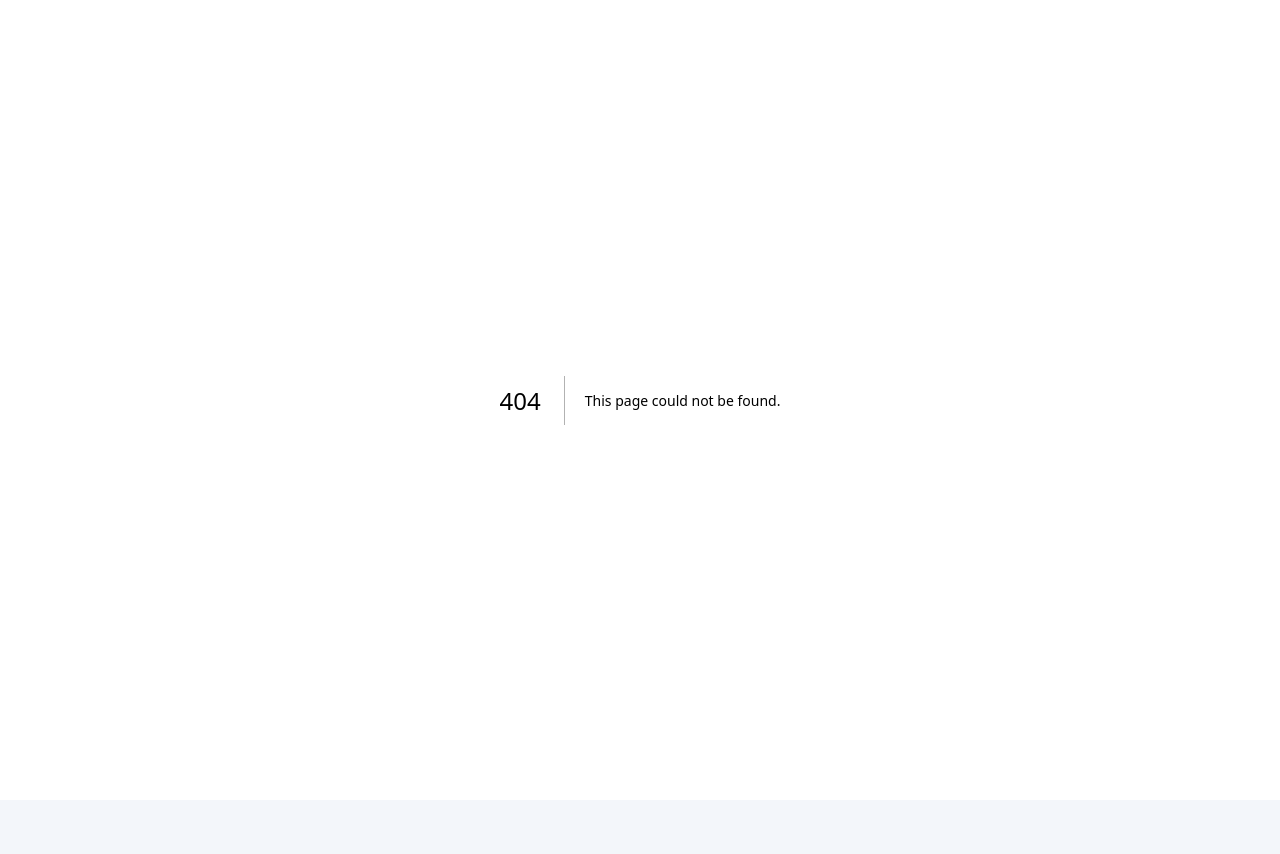
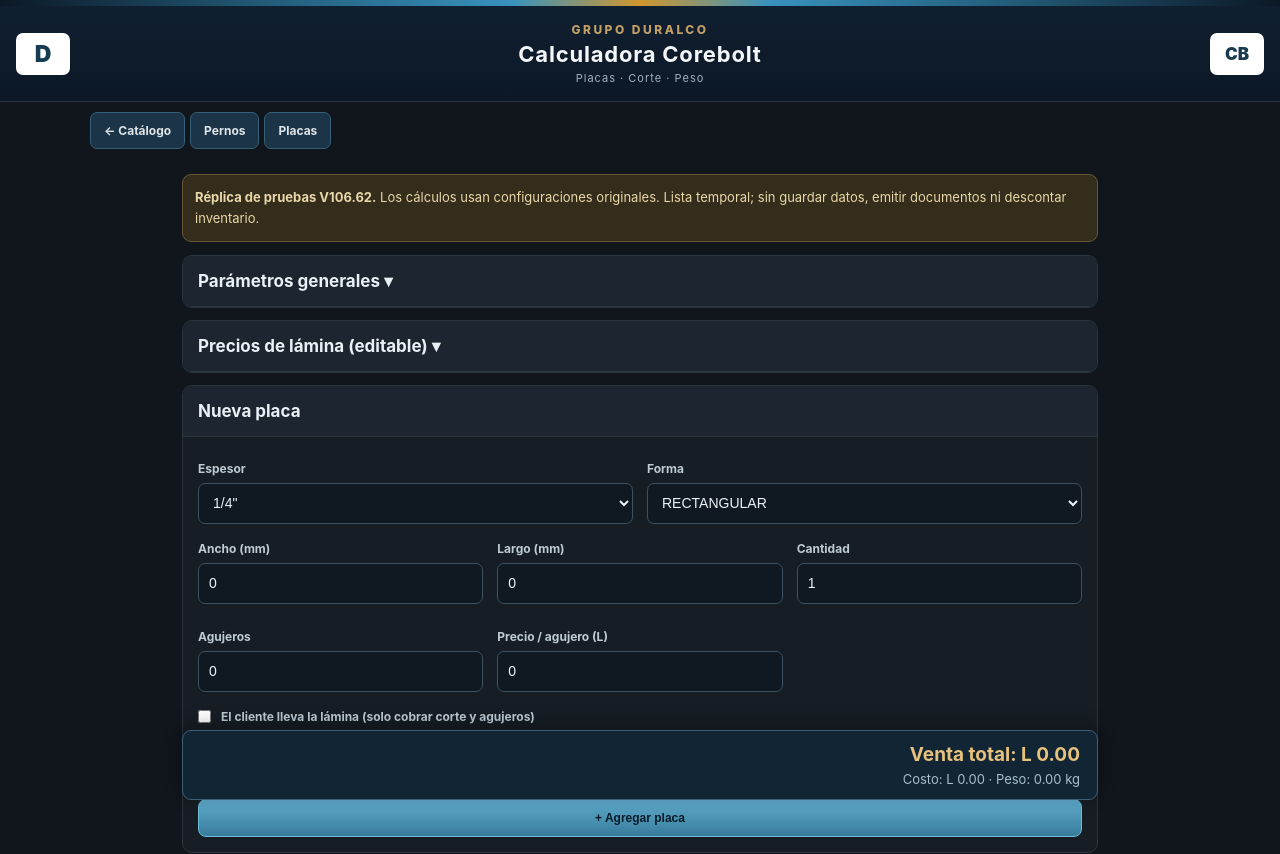
Before and after one commit to IsaacDuron14/erp-industrial-duralco, a Next.js app: page /placas in a window 1280 px wide. Before the commit this address had no page. Shown: the top 854 px of the page. Before the commit the page ends 800 px from the top, so only its background shows below. Built offline with nearby package versions, Linux system fonts and the light colour scheme.

Commit message:
feat(placas): isolated original V106.62 plate calculator preview and list

```diff
--- /dev/null
+++ b/app/placas/page.tsx
@@ -0,0 +1,42 @@
+"use client";
+import {useState,useMemo} from "react";
+import Link from "next/link";
+import {calcPlaca,DEFAULT_CONFIG_PLACAS,DEFAULT_PARAMS_PLACAS,type Placa} from "@/lib/corebolt/v10662/placas";
+const init:Placa={espesor:'1/4"',forma:"RECTANGULAR",ancho:0,largo:0,diametro:0,area:0,perimetro:0,agujeros:0,precioagujero:0,cantidad:1,clienteLlevaLamina:false,precioManual:0};
+const m=(n:number)=>"L "+n.toLocaleString("es-HN",{minimumFractionDigits:2,maximumFractionDigits:2});
+export default function Placas(){
+ const [p,setP]=useState<Placa>(init),[rows,setRows]=useState<Placa[]>([]),[edit,setEdit]=useState<number|null>(null),[error,setError]=useState("");
+ const cfg=DEFAULT_CONFIG_PLACAS.find(c=>c.espesor===p.espesor),result=calcPlaca(p,cfg);
+ const total=useMemo(()=>rows.reduce((s,x)=>{const c=DEFAULT_CONFIG_PLACAS.find(y=>y.espesor===x.espesor);const r=calcPlaca(x,c);return {sale:s.sale+(r?.venta_total||0),cost:s.cost+(r?.costo_total||0),weight:s.weight+(r?.peso_total||0)}},{sale:0,cost:0,weight:0}),[rows]);
+ function field<K extends keyof Placa>(k:K,v:Placa[K]){setP(old=>({...old,[k]:v}));}
+ function add(e:React.FormEvent){e.preventDefault();setError("");
+ if(!cfg||cfg.precio_lamina<=0){setError("En V106.62, este espesor no tiene precio de lámina cargado.");return;}
+ if(p.cantidad<=0||!Number.isFinite(p.cantidad)){setError("Cantidad inválida.");return;}
+ setRows(old=>edit===null?[...old,{...p}]:old.map((x,i)=>i===edit?{...p}:x));setP(init);setEdit(null);}
+ return <div className="legacy-shell pernos-shell"><div className="legacy-stripe"/><header className="legacy-header"><div className="legacy-mark">D</div><div className="legacy-brand"><div className="legacy-overline">GRUPO DURALCO</div><h1>Calculadora Corebolt</h1><div className="legacy-subtitle">Placas · Corte · Peso</div></div><div className="legacy-mark legacy-mark-bolt">CB</div></header>
+ <nav className="legacy-tabs"><Link href="/" className="legacy-tab">← Catálogo</Link><Link href="/pernos" className="legacy-tab">Pernos</Link><span className="legacy-tab catalog-active">Placas</span></nav>
+ <main className="legacy-main pernos-main"><div className="pernos-caution"><strong>Réplica de pruebas V106.62.</strong> Los cálculos usan configuraciones originales. Lista temporal; sin guardar datos, emitir documentos ni descontar inventario.</div>
+ <details className="pernos-panel"><summary>Parámetros generales ▾</summary><div className="pernos-panel-body"><p>Parámetros originales bloqueados.</p><div className="pernos-grid">{Object.entries(DEFAULT_PARAMS_PLACAS).map(([k,v])=><label key={k}>{k}<input readOnly value={k==="perdida"||k==="utilidad"||k==="isv"?v*100+" %":v}/></label>)}</div></div></details>
+ <details className="pernos-panel"><summary>Precios de lámina (editable) ▾</summary><div className="pernos-panel-body"><p>Se preservan {DEFAULT_CONFIG_PLACAS.length} espesores de referencia; edición pendiente de permisos y SQL.</p><div className="pernos-table-wrap"><table><thead><tr><th>Espesor</th><th>mm</th><th>Precio lámina</th><th>Corte L/pulg</th></tr></thead><tbody>{DEFAULT_CONFIG_PLACAS.map(x=><tr key={x.espesor}><td>{x.espesor}</td><td>{x.espesor_mm}</td><td>{m(x.precio_lamina)}</td><td>{m(x.corte_lpulg)}</td></tr>)}</tbody></table></div></div></details>
+ <section className="pernos-panel"><h2 className="pernos-fixed-head">Nueva placa</h2><form onSubmit={add} className="pernos-panel-body">
+ <div className="pernos-grid"><label>Espesor<select value={p.espesor} onChange={e=>field("espesor",e.target.value)}>{DEFAULT_CONFIG_PLACAS.map(x=><option key={x.espesor}>{x.espesor}</option>)}</select></label>
+ <label>Forma<select value={p.forma} onChange={e=>field("forma",e.target.value as Placa["forma"])}>{["RECTANGULAR","CUADRADA","CIRCULAR","PERSONALIZADA"].map(x=><option key={x}>{x}</option>)}</select></label></div>
+ <div className="pernos-grid three">
+ {(p.forma==="RECTANGULAR"||p.forma==="CUADRADA")&&<label>Ancho (mm)<input type="number" step=".01" value={p.ancho} onChange={e=>field("ancho",Number(e.target.value))}/></label>}
+ {p.forma==="RECTANGULAR"&&<label>Largo (mm)<input type="number" step=".01" value={p.largo} onChange={e=>field("largo",Number(e.target.value))}/></label>}
+ {p.forma==="CIRCULAR"&&<label>Diámetro (mm)<input type="number" step=".01" value={p.diametro} onChange={e=>field("diametro",Number(e.target.value))}/></label>}
+ {p.forma==="PERSONALIZADA"&&<><label>Área (mm²)<input type="number" step=".01" value={p.area} onChange={e=>field("area",Number(e.target.value))}/></label><label>Perímetro (mm)<input type="number" step=".01" value={p.perimetro} onChange={e=>field("perimetro",Number(e.target.value))}/></label></>}
+ <label>Cantidad<input type="number" step="1" value={p.cantidad} onChange={e=>field("cantidad",Number(e.target.value))}/></label>
+ <label>Agujeros<input type="number" step="1" value={p.agujeros} onChange={e=>field("agujeros",Number(e.target.value))}/></label>
+ <label>Precio / agujero (L)<input type="number" step=".01" value={p.precioagujero} onChange={e=>field("precioagujero",Number(e.target.value))}/></label>
+ </div>
+ <label className="pernos-checkbox"><input type="checkbox" checked={p.clienteLlevaLamina} onChange={e=>field("clienteLlevaLamina",e.target.checked)}/>El cliente lleva la lámina (solo cobrar corte y agujeros)</label>
+ {error&&<p role="alert" className="pernos-warning">{error}</p>}
+ {cfg&&cfg.precio_lamina<=0&&<p className="pernos-warning">⚠ Precio de lámina no cargado; V106.62 no permite agregar esta placa.</p>}
+ {result&&<p className="pernos-preview">Costo unit.: <strong>{m(result.costo_unit)}</strong> · Venta unit.: <strong>{m(result.venta_unit)}</strong> · Peso: <strong>{result.peso_unit.toFixed(2)} kg</strong> · Piezas/lámina: <strong>{result.piezas_lamina??"—"}</strong></p>}
+ <button type="submit" className="pernos-primary">{edit===null?"+ Agregar placa":"Guardar cambios"}</button>{edit!==null&&<button type="button" onClick={()=>{setEdit(null);setP(init)}}>Cancelar edición</button>}
+ </form></section>
+ <section className="pernos-panel"><h2 className="pernos-fixed-head">Lista de placas</h2><div className="pernos-panel-body">{rows.length===0?<p>Aún no has agregado placas.</p>:rows.map((x,i)=>{const r=calcPlaca(x,DEFAULT_CONFIG_PLACAS.find(y=>y.espesor===x.espesor));return <div className="pernos-row" key={i}><strong>Placa {x.forma} · {x.espesor} · Cant. {x.cantidad}</strong><small>Venta total: {m(r?.venta_total||0)} · Peso total: {(r?.peso_total||0).toFixed(2)} kg</small><div className="pernos-row-actions"><button type="button" onClick={()=>{setP({...x});setEdit(i)}}>Editar</button><button type="button" onClick={()=>setRows(old=>old.filter((_,j)=>j!==i))}>Quitar</button></div></div>})}<button type="button" onClick={()=>setRows([])} disabled={rows.length===0}>Vaciar lista</button><button type="button" disabled>➡️ Ir a Cotización (pendiente)</button></div></section>
+ <footer className="pernos-summary"><strong>Venta total: {m(total.sale)}</strong><div>Costo: {m(total.cost)} · Peso: {total.weight.toFixed(2)} kg</div></footer>
+ </main></div>;
+}
```
